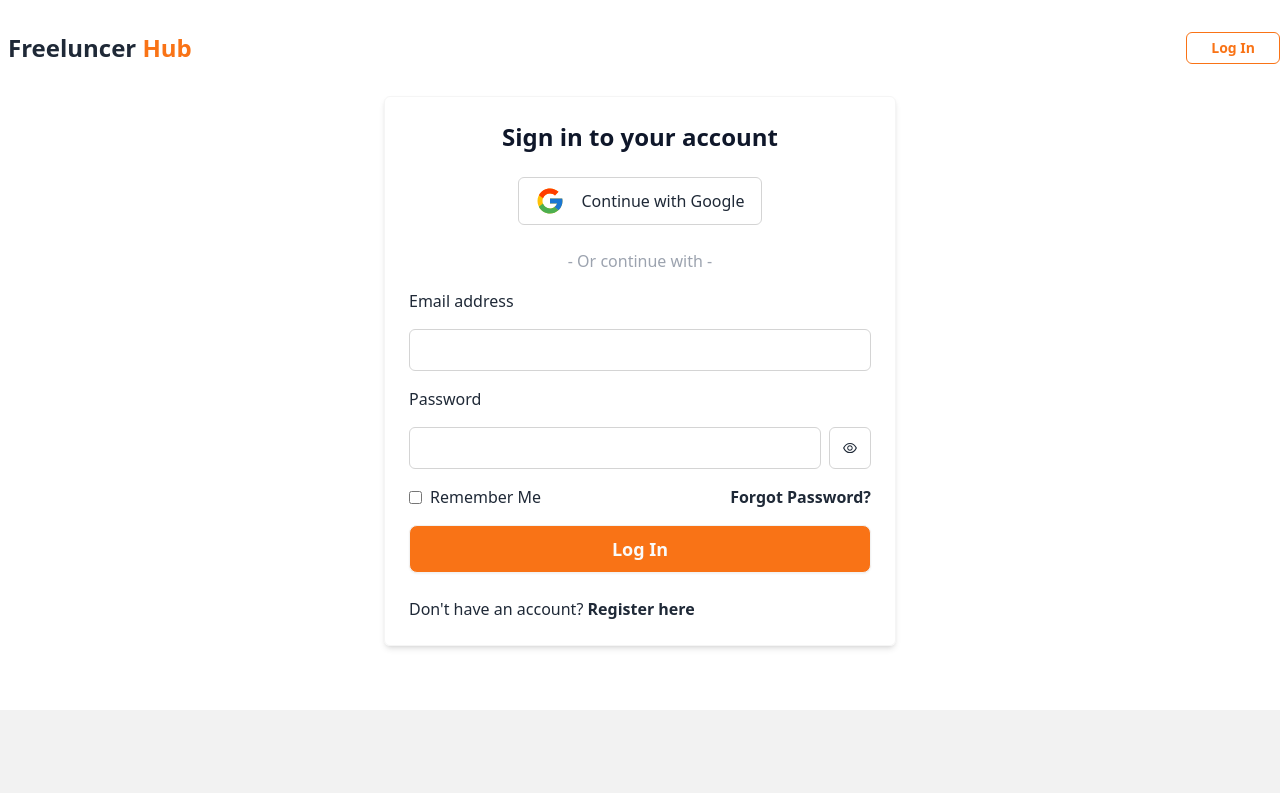
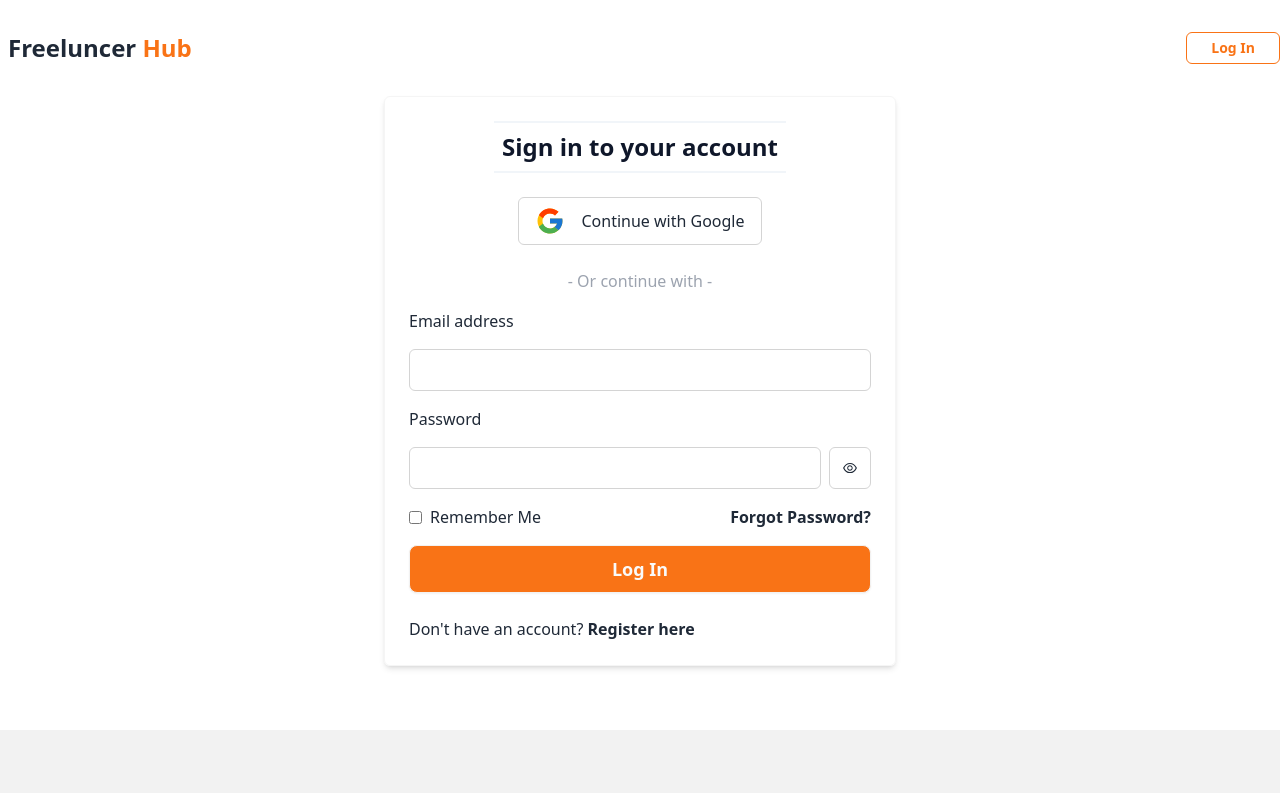
Before and after one commit to Munir102/freeluncer-hub, a React (Vite) app: page /login in a window 1280 px wide. Shown: the top 793 px of the page. Built offline with nearby package versions, Linux system fonts and the light colour scheme; no server answers.

Commit message:
Design update

```diff
--- a/src/components/Login/Login.jsx
+++ b/src/components/Login/Login.jsx
@@ -121,7 +121,7 @@ const Login = () => {
     return (
         <div className="mx-auto lg:w-[40%] md:w-[60%] w-[90%] flex flex-col  border border-neutral-100 p-6 shadow-md mb-16 gap-2 rounded-md">
             <div className="flex flex-col items-center text-center gap-6">
-                <h1 className="text-black_bg text-2xl font-bold">Sign in to your account</h1>
+                <h1 className="text-black_bg text-2xl font-bold border-y-2 border-border_color p-2">Sign in to your account</h1>
                 <Link to="" onClick={handleGoogleSignIn}>
                     <a className="flex items-center justify-center text-center border border-neutral-300 py-2 px-4 gap-4 rounded-md">
                         <span className="text-3xl"><FcGoogle /></span>
```
